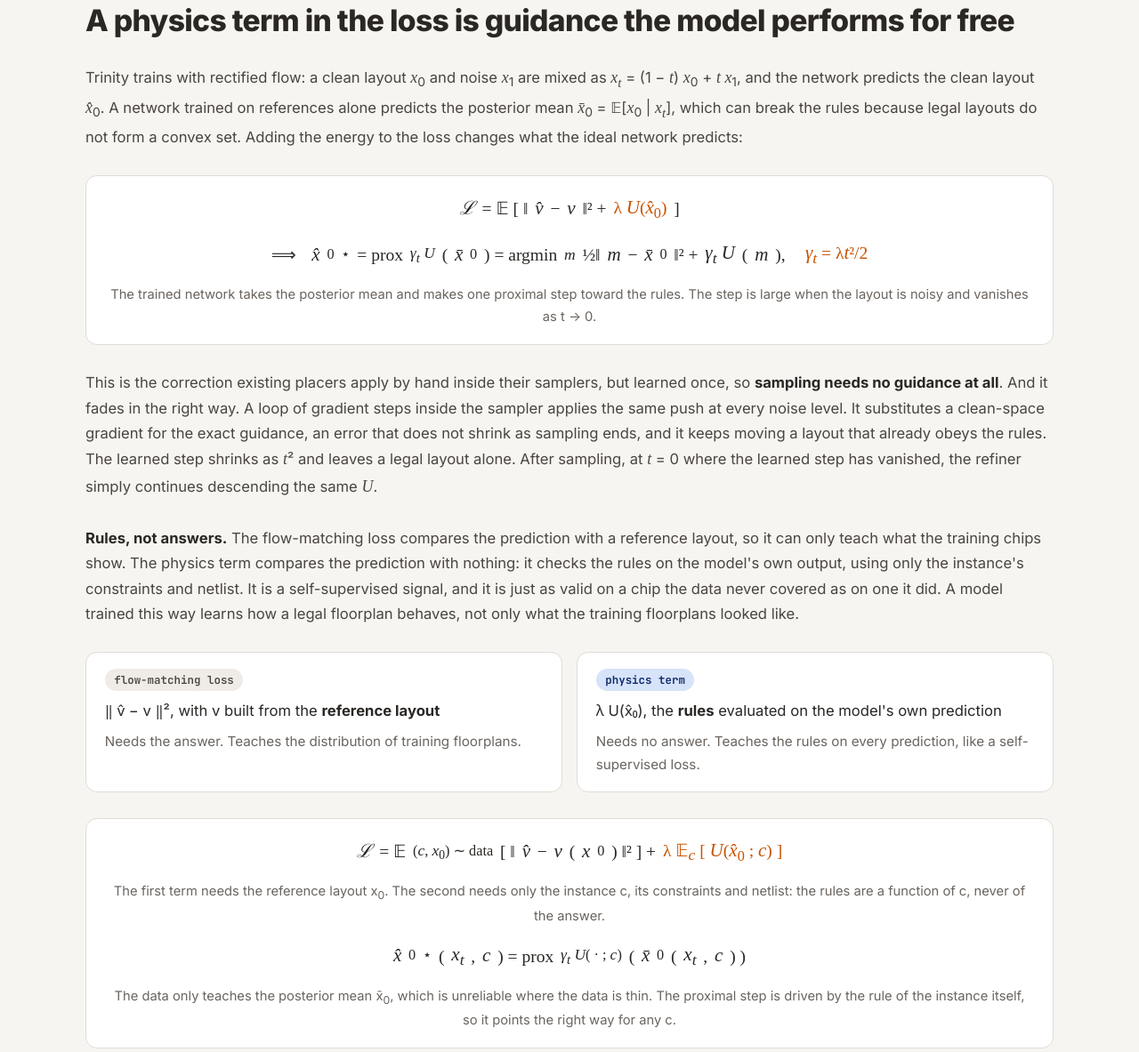
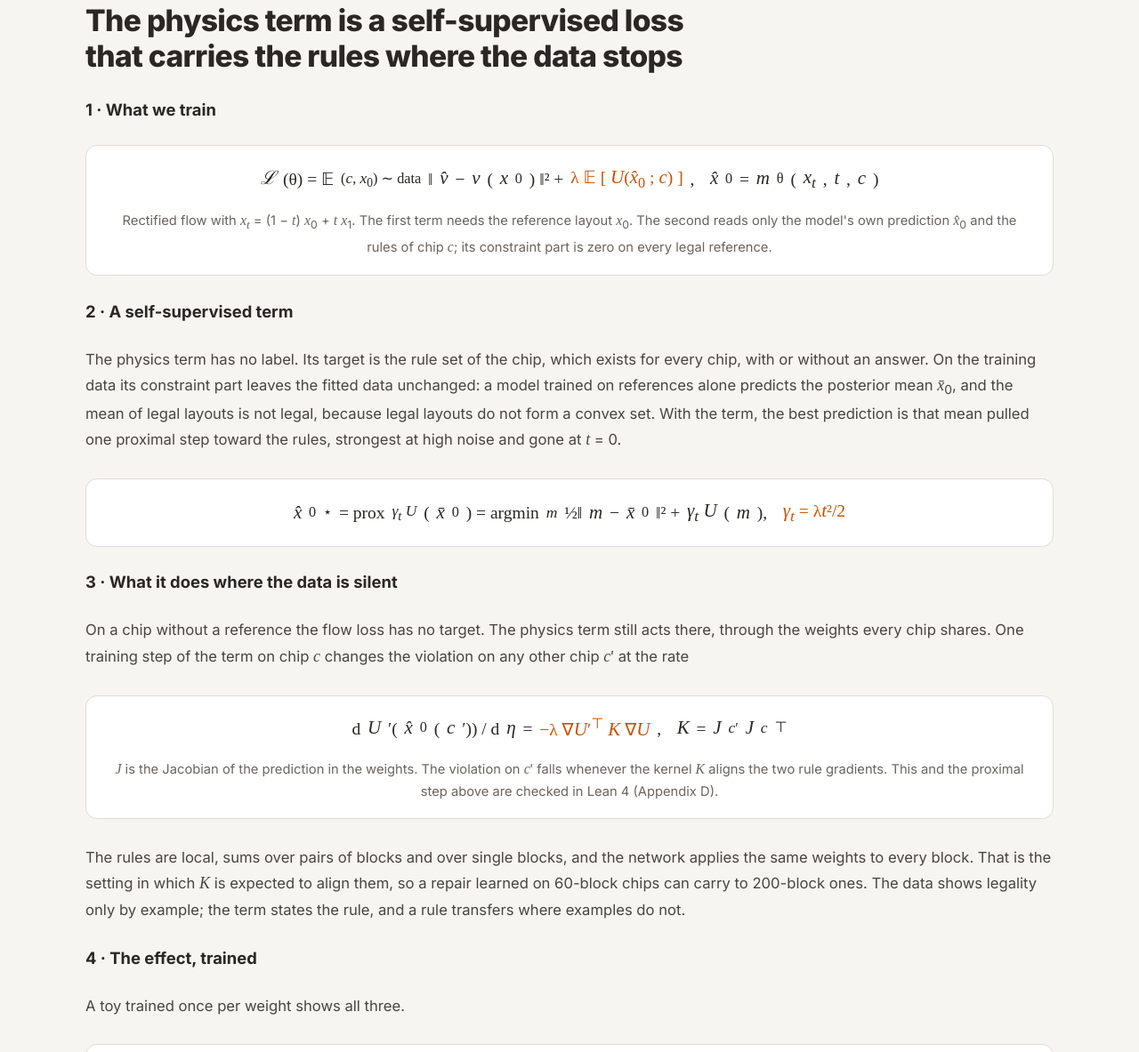
Before and after one commit to Kohaku-Lab/Trinity, a plain HTML site: page index.html in a window 1280 px wide. Shown: the part 4076-5259 px from the top of the page at 89% size. Drawn offline with Linux system fonts and the light colour scheme; a web font is replaced by a local one.

Commit message:
Project page: the physics section rewritten as 1 what we train, 2 a self-supervised term (prox, Theorem D.1), 3 transfer through shared weights (Proposition D.4, Lean-checked), 4 the toy, 5 beyond floorplans
Co-Authored-By: Claude Opus 5.5 <noreply@anthropic.com>
Claude-Session: https://claude.ai/code/session_01J7UZgdL7vf4vc6mnXPH7nd

```diff
--- a/index.html
+++ b/index.html
@@ -299,38 +299,33 @@ img, video, canvas, svg { max-width: 100%; }
     <!-- 4 -->
     <section aria-labelledby="s4">
       <span class="kicker">Why in training</span>
-      <h2 id="s4">A physics term in the loss is guidance the model performs for free</h2>
+      <h2 id="s4">The physics term is a self-supervised loss that carries the rules where the data stops</h2>
+      <h3>1 · What we train</h3>
+      <div class="math">
+        <div class="eq"><span class="m">ℒ</span>(θ) = 𝔼<sub>(<span class="m">c</span>, <span class="m">x</span><sub>0</sub>) ∼ data</sub> ‖ <span class="m">v̂</span> − <span class="m">v</span>(<span class="m">x</span><sub>0</sub>) ‖² + <span class="hl">λ 𝔼 [ <span class="m">U</span>(<span class="m">x̂</span><sub>0</sub> ; <span class="m">c</span>) ]</span>, &nbsp; <span class="m">x̂</span><sub>0</sub> = <span class="m">m</span><sub>θ</sub>(<span class="m">x<sub>t</sub></span>, <span class="m">t</span>, <span class="m">c</span>)</div>
+        <div class="note">Rectified flow with <span class="m">x<sub>t</sub></span> = (1 − <span class="m">t</span>) <span class="m">x</span><sub>0</sub> + <span class="m">t x</span><sub>1</sub>. The first term needs the reference layout <span class="m">x</span><sub>0</sub>. The second reads only the model's own prediction <span class="m">x̂</span><sub>0</sub> and the rules of chip <span class="m">c</span>; its constraint part is zero on every legal reference.</div>
+      </div>
+      <h3>2 · A self-supervised term</h3>
       <div class="text">
-        <p>Trinity trains with rectified flow: a clean layout <span class="m">x</span><sub>0</sub> and noise <span class="m">x</span><sub>1</sub> are mixed as <span class="m">x<sub>t</sub></span> = (1 − <span class="m">t</span>) <span class="m">x</span><sub>0</sub> + <span class="m">t x</span><sub>1</sub>, and the network predicts the clean layout <span class="m">x̂</span><sub>0</sub>. A network trained on references alone predicts the posterior mean <span class="m">x̄</span><sub>0</sub> = 𝔼[<span class="m">x</span><sub>0</sub> | <span class="m">x<sub>t</sub></span>], which can break the rules because legal layouts do not form a convex set. Adding the energy to the loss changes what the ideal network predicts:</p>
+        <p>The physics term has no label. Its target is the rule set of the chip, which exists for every chip, with or without an answer. On the training data its constraint part leaves the fitted data unchanged: a model trained on references alone predicts the posterior mean <span class="m">x̄</span><sub>0</sub>, and the mean of legal layouts is not legal, because legal layouts do not form a convex set. With the term, the best prediction is that mean pulled one proximal step toward the rules, strongest at high noise and gone at <span class="m">t</span> = 0.</p>
       </div>
       <div class="math">
-        <div class="eq"><span class="m">ℒ</span> = 𝔼 [ ‖ <span class="m">v̂</span> − <span class="m">v</span> ‖² + <span class="hl">λ <span class="m">U</span>(<span class="m">x̂</span><sub>0</sub>)</span> ]</div>
-        <div class="eq">⟹ &nbsp; <span class="m">x̂</span><sub>0</sub><sup>⋆</sup> = prox<sub><span class="m">γ<sub>t</sub> U</span></sub>(<span class="m">x̄</span><sub>0</sub>) = argmin<sub><span class="m">m</span></sub> ½‖<span class="m">m</span> − <span class="m">x̄</span><sub>0</sub>‖² + <span class="m">γ<sub>t</sub> U</span>(<span class="m">m</span>), &nbsp;&nbsp; <span class="hl"><span class="m">γ<sub>t</sub></span> = λ<span class="m">t</span>²/2</span></div>
-        <div class="note">The trained network takes the posterior mean and makes one proximal step toward the rules. The step is large when the layout is noisy and vanishes as t → 0.</div>
+        <div class="eq"><span class="m">x̂</span><sub>0</sub><sup>⋆</sup> = prox<sub><span class="m">γ<sub>t</sub> U</span></sub>(<span class="m">x̄</span><sub>0</sub>) = argmin<sub><span class="m">m</span></sub> ½‖<span class="m">m</span> − <span class="m">x̄</span><sub>0</sub>‖² + <span class="m">γ<sub>t</sub> U</span>(<span class="m">m</span>), &nbsp; <span class="hl"><span class="m">γ<sub>t</sub></span> = λ<span class="m">t</span>²/2</span></div>
+      </div>
+      <h3>3 · What it does where the data is silent</h3>
+      <div class="text">
+        <p>On a chip without a reference the flow loss has no target. The physics term still acts there, through the weights every chip shares. One training step of the term on chip <span class="m">c</span> changes the violation on any other chip <span class="m">c</span>′ at the rate</p>
+      </div>
+      <div class="math">
+        <div class="eq">d<span class="m">U</span>′(<span class="m">x̂</span><sub>0</sub>(<span class="m">c</span>′)) / d<span class="m">η</span> = <span class="hl">−λ ∇<span class="m">U</span>′<sup>⊤</sup> <span class="m">K</span> ∇<span class="m">U</span></span>, &nbsp; <span class="m">K</span> = <span class="m">J</span><sub><span class="m">c</span>′</sub> <span class="m">J</span><sub><span class="m">c</span></sub><sup>⊤</sup></div>
+        <div class="note"><span class="m">J</span> is the Jacobian of the prediction in the weights. The violation on <span class="m">c</span>′ falls whenever the kernel <span class="m">K</span> aligns the two rule gradients. This and the proximal step above are checked in Lean 4 (Appendix D).</div>
       </div>
       <div class="text">
-        <p>This is the correction existing placers apply by hand inside their samplers, but learned once, so <strong>sampling needs no guidance at all</strong>. And it fades in the right way. A loop of gradient steps inside the sampler applies the same push at every noise level. It substitutes a clean-space gradient for the exact guidance, an error that does not shrink as sampling ends, and it keeps moving a layout that already obeys the rules. The learned step shrinks as <span class="m">t</span>² and leaves a legal layout alone. After sampling, at <span class="m">t</span> = 0 where the learned step has vanished, the refiner simply continues descending the same <span class="m">U</span>.</p>
+        <p>The rules are local, sums over pairs of blocks and over single blocks, and the network applies the same weights to every block. That is the setting in which <span class="m">K</span> is expected to align them, so a repair learned on 60-block chips can carry to 200-block ones. The data shows legality only by example; the term states the rule, and a rule transfers where examples do not.</p>
       </div>
+      <h3>4 · The effect, trained</h3>
       <div class="text">
-        <p><strong>Rules, not answers.</strong> The flow-matching loss compares the prediction with a reference layout, so it can only teach what the training chips show. The physics term compares the prediction with nothing: it checks the rules on the model's own output, using only the instance's constraints and netlist. It is a self-supervised signal, and it is just as valid on a chip the data never covered as on one it did. A model trained this way learns how a legal floorplan behaves, not only what the training floorplans looked like.</p>
-      </div>
-      <div class="cmp">
-        <div class="cmp-col">
-          <span class="tag" style="background:var(--surface-alt);color:var(--fg-soft)">flow-matching loss</span>
-          <p>‖ v̂ − v ‖², with v built from the <b>reference layout</b></p>
-          <p class="muted">Needs the answer. Teaches the distribution of training floorplans.</p>
-        </div>
-        <div class="cmp-col">
-          <span class="tag train">physics term</span>
-          <p>λ U(x̂₀), the <b>rules</b> evaluated on the model's own prediction</p>
-          <p class="muted">Needs no answer. Teaches the rules on every prediction, like a self-supervised loss.</p>
-        </div>
-      </div>
-      <div class="math">
-        <div class="eq"><span class="m">ℒ</span> = 𝔼<sub>(<span class="m">c</span>, <span class="m">x</span><sub>0</sub>) ∼ data</sub> [ ‖ <span class="m">v̂</span> − <span class="m">v</span>(<span class="m">x</span><sub>0</sub>) ‖² ] + <span class="hl">λ 𝔼<sub><span class="m">c</span></sub> [ <span class="m">U</span>(<span class="m">x̂</span><sub>0</sub> ; <span class="m">c</span>) ]</span></div>
-        <div class="note">The first term needs the reference layout x<sub>0</sub>. The second needs only the instance c, its constraints and netlist: the rules are a function of c, never of the answer.</div>
-        <div class="eq"><span class="m">x̂</span><sub>0</sub><sup>⋆</sup>(<span class="m">x<sub>t</sub></span>, <span class="m">c</span>) = prox<sub><span class="m">γ<sub>t</sub> U</span>( · ; <span class="m">c</span>)</sub> ( <span class="m">x̄</span><sub>0</sub>(<span class="m">x<sub>t</sub></span>, <span class="m">c</span>) )</div>
-        <div class="note">The data only teaches the posterior mean x̄<sub>0</sub>, which is unreliable where the data is thin. The proximal step is driven by the rule of the instance itself, so it points the right way for any c.</div>
+        <p>A toy trained once per weight shows all three.</p>
       </div>
       <div class="toy">
         <h3>A trained toy: blocks as disks</h3>
@@ -399,6 +394,10 @@ img, video, canvas, svg { max-width: 100%; }
       <p class="tnote">Best legalized layout over 4 seeds × 16 draws (NFE 8, 400 refiner steps). W × H is its outline against the 10% dead-space square; red marks an outline that does not fit. At n300 no draw fits, so the row shows the best legal layout. FloorSet training chips have 21 to 120 blocks.</p>
       <div class="text">
         <p>Inside the training range the two models tie (n100: 294.7 against 293.9 mm), as expected when the data already covers the case. At 200 blocks, almost twice the largest training chip, the physics term is the difference between a floorplan that fits with 0.7% dead space and one that cannot fit at all, at shorter wirelength too. At 300 blocks neither fits. That residual is a known open problem of transformer generators on sizes far beyond training, not of the physics, and it is where we see the next step.</p>
+      </div>
+      <h3>5 · Beyond floorplans</h3>
+      <div class="text">
+        <p>Nothing in the argument is specific to chips. Any diffusion or flow model can add a reference-free term on its own prediction <span class="m">x̂</span><sub>0</sub>. It helps when the term is zero on the data, computable on <span class="m">x̂</span><sub>0</sub>, and built from local parts that shared weights can carry: collisions and valence for molecules, steric clashes for proteins, equation residuals for physical fields, foot contact for motion. Its weight needs tuning: in the toy, λ = 30 is best beyond the data at 16 and 32 steps, while λ = 100 overshoots there and helps only at 8.</p>
       </div>
     </section>
 
```
